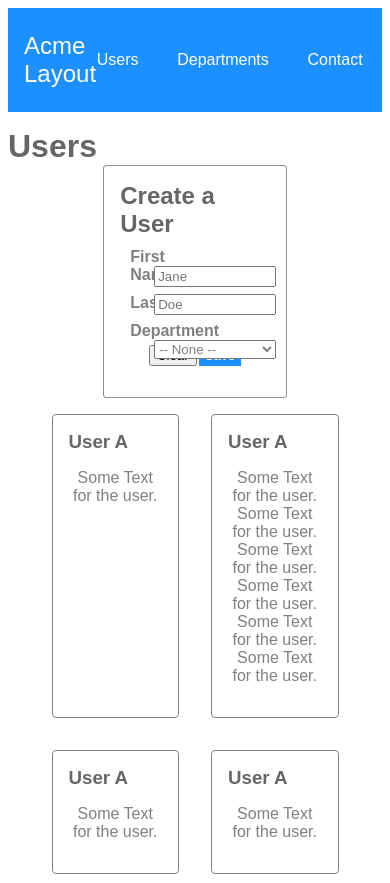
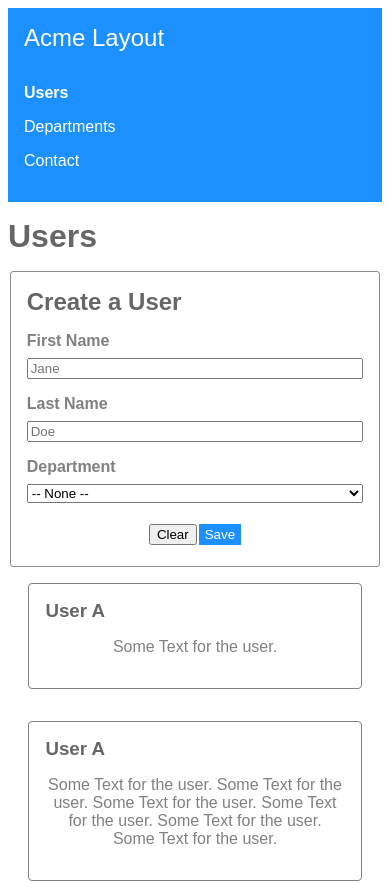
Before and after one commit to klei0229/acme-flex-box, a plain HTML site: page index.html in a window 390 px wide. Shown: the top 883 px of the page. Drawn offline with Linux system fonts and the light colour scheme.

Commit message:
redid section 2: Create a User Section in a better way & added mobile responsive css

```diff
--- a/index.html
+++ b/index.html
@@ -1,5 +1,7 @@
 <html>
 <head>
+    <meta charset="UTF-8">
+    <meta name="viewport" content="width=device-width, initial-scale=1" />
     <link rel="stylesheet" type="text/css" href="styles.css">
 </head>
 
@@ -12,7 +14,7 @@
 
    <nav>
     <ul>
-        <li><a href="">Users</a></li>
+        <li><a href="" id="user-anchor">Users</a></li>
         <li><a href="">Departments</a></li>
         <li><a href="">Contact</a></li>
     </ul>
@@ -37,6 +39,7 @@
             <option>Option 3</option>
             <option>Option 4</option>
         </select>
+        </div>
 
         <div class="buttons">
             <button>Clear</button>
--- a/styles.css
+++ b/styles.css
@@ -1,3 +1,4 @@
+
 
 *{
     font-family:'Arial';
@@ -8,6 +9,8 @@ header{
     display:flex;
     align-items:center;
     margin-bottom:1rem;
+    padding:1rem, 0, 1rem, 0;
+    flex-wrap:wrap;
 }
 
 
@@ -18,7 +21,12 @@ header > *{
 .logo-text{
     font-size: 24px;
     padding: 0 1rem;
-    width:10%;
+    width:150px;
+}
+
+.logo-text > p {
+    margin-top: 1rem;
+    margin-bottom: 1rem;
 }
 
 nav ul{
@@ -46,6 +54,10 @@ h1, h2 , h3{
     margin-bottom:0;
 }
 
+h3{
+    font-weight:bold;
+}
+
 .top-form{
     border: 1px rgba(0, 0, 0, 0.445) solid;
     padding: 1rem;
@@ -60,35 +72,54 @@ h1, h2 , h3{
     align-items:center;
 }
 
-
-.top-form{
-    /* display:flex; */
-
-    /* justify-content: */
-    position:relative;
+.form-line{
+    display:flex;
+    justify-content:space-between;
+    margin: 1rem 0 1rem 0;
+    flex-wrap:wrap;
 }
 
 span{
+    color:grey;
+    font-weight:bold;
+    margin-bottom:.5rem;
+}
+
+
+
+/* .top-form{
+    position:relative;
+} */
+
+/* span{
     padding-right:3rem;
     width:1px;
     color:grey;
     font-weight:bold;
-}
+} */
 
-input,select{
+/* input,select{
     position:absolute;
-    right:10px;
+    right:16px;
     width:67%;
     color:grey;
-}
+} */
 
 option{
     color:grey;
 }
 
-.form-line{
-    margin:10px;
+/* .form-line{
+    margin-right:10px;
+    margin-top:16px;
+    margin-bottom:16px;
+} */
+
+input,select{
+    width:450px;
 }
+
+
 
 .user-profile{
     border: 1px grey solid;
@@ -97,7 +128,6 @@ option{
     margin: 1rem;
 
     border-radius: 4px;
-
 }
 
 .user-profile > p{
@@ -123,4 +153,34 @@ button{
 .buttons{
     display:flex;
     justify-content:center;
+    margin-top:8px;
 }
+
+#user-anchor{
+    font-weight:bold;
+}
+
+@media (max-width:600px){
+   header{
+}
+nav ul{
+    flex-direction:column;
+    padding-left:1rem;
+}
+
+li{
+    padding-bottom: 1rem;
+}
+
+.top-form{
+
+    width:90%;
+    margin-top:1rem;
+
+}
+.user-profile{
+    flex: 0 0 80%;
+}
+
+
+}
```
